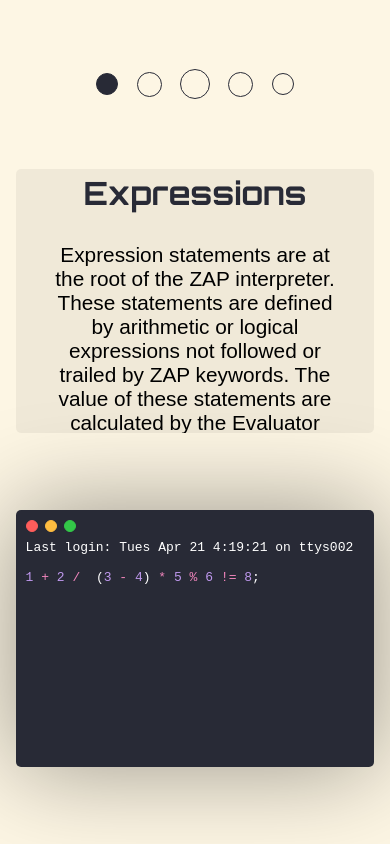
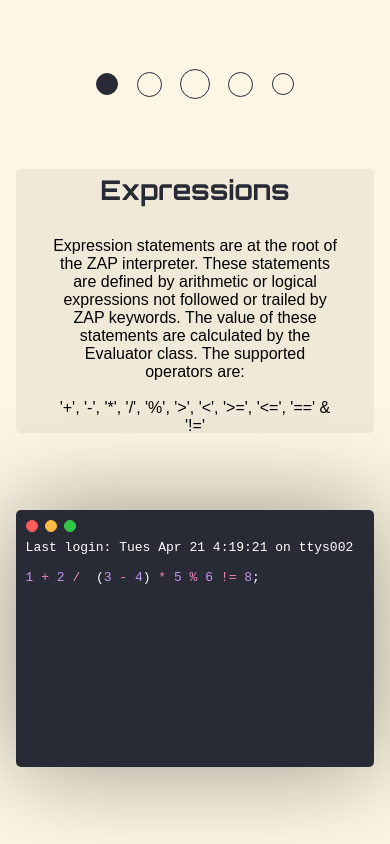
Before and after one commit to jzsiggy/ZAP, a React (Create React App) app in the folder web/: page / in a window 390 px wide. Shown: the part 844-1688 px from the top of the page. Built offline with nearby package versions, Linux system fonts and the light colour scheme; a web font is replaced by a local one.

Commit message:
Fixing responsiveness

```diff
--- a/web/src/components/banner/Editor/styles.js
+++ b/web/src/components/banner/Editor/styles.js
@@ -18,7 +18,7 @@ const SectionContainer = styled.div`
     height: 50%;
   }
 
-  @media only screen and (max-height: 750px) {
+  @media only screen and (max-height: 750px) and (min-width: 900px) {
     min-height: 300px;
     height: 50%;
   }
--- a/web/src/components/banner/Terminal/styles.js
+++ b/web/src/components/banner/Terminal/styles.js
@@ -18,7 +18,7 @@ const Container = styled.div`
     height: 35%;
   }
 
-  @media only screen and (max-height: 750px) {
+  @media only screen and (max-height: 750px) and (min-width: 900px) {
     min-height: 300px;
     height: 50%;
   }
--- a/web/src/components/docs/Doc/styles.js
+++ b/web/src/components/docs/Doc/styles.js
@@ -33,6 +33,7 @@ const Title = styled.span`
 
   @media only screen and (max-width: 900px) {
     margin-bottom: 30px;
+    font-size: 1.7rem;
   }
 `
 
@@ -40,6 +41,10 @@ const Description = styled.span`
   margin: 0 30px;
   text-align: center;
   font-size: 1.3rem;
+
+  @media only screen and (max-width: 900px) {
+    font-size: 1rem;
+  }
 `
 
 export {
--- a/web/src/components/docs/context/data.js
+++ b/web/src/components/docs/context/data.js
@@ -1,5 +1,5 @@
 import React from 'react';
-import { Pink , Purple , Green , Blue , Yellow } from './colors';
+import { Pink , Purple , Green , Yellow } from './colors';
 
 const data = {
   expressions : {
@@ -73,7 +73,7 @@ const data = {
       if (x == 5) &#123; <br/>
       &emsp; show "x"; <br/>
       &#125;;<br/><br/>
-      // shows x
+      * shows x *
     </>,
   },
 
@@ -92,7 +92,7 @@ const data = {
       while (counter &lt; 10) &#123; <br/>
       &emsp; show counter = counter + 1; <br/>
       &#125;; <br/><br/>
-      // counts to 10
+      * counts to 10 *
 
     </>,
   },
@@ -117,7 +117,7 @@ const data = {
 
       sayHi|'John', 'Hello'|;<br/><br/>
 
-      // shows 'Hello John'
+      * shows 'Hello John' *
     </>,
   },
 };
--- a/web/src/index.css
+++ b/web/src/index.css
@@ -35,7 +35,7 @@ body {
   }
 }
 
-@media only screen and (max-height: 750px) {
+@media only screen and (max-height: 750px) and (min-width: 900px) {
   .CodeMirror {
     max-height: 200px;
   }
```
